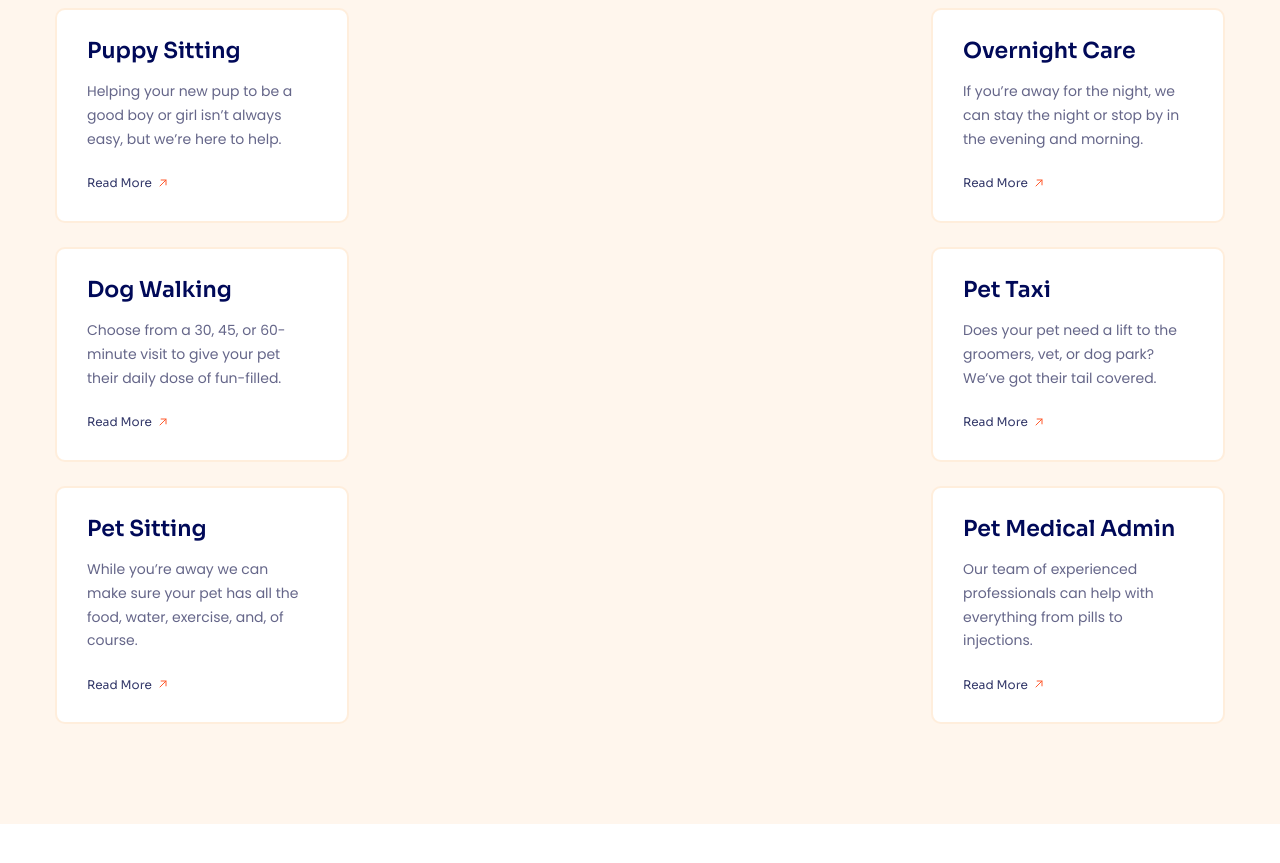
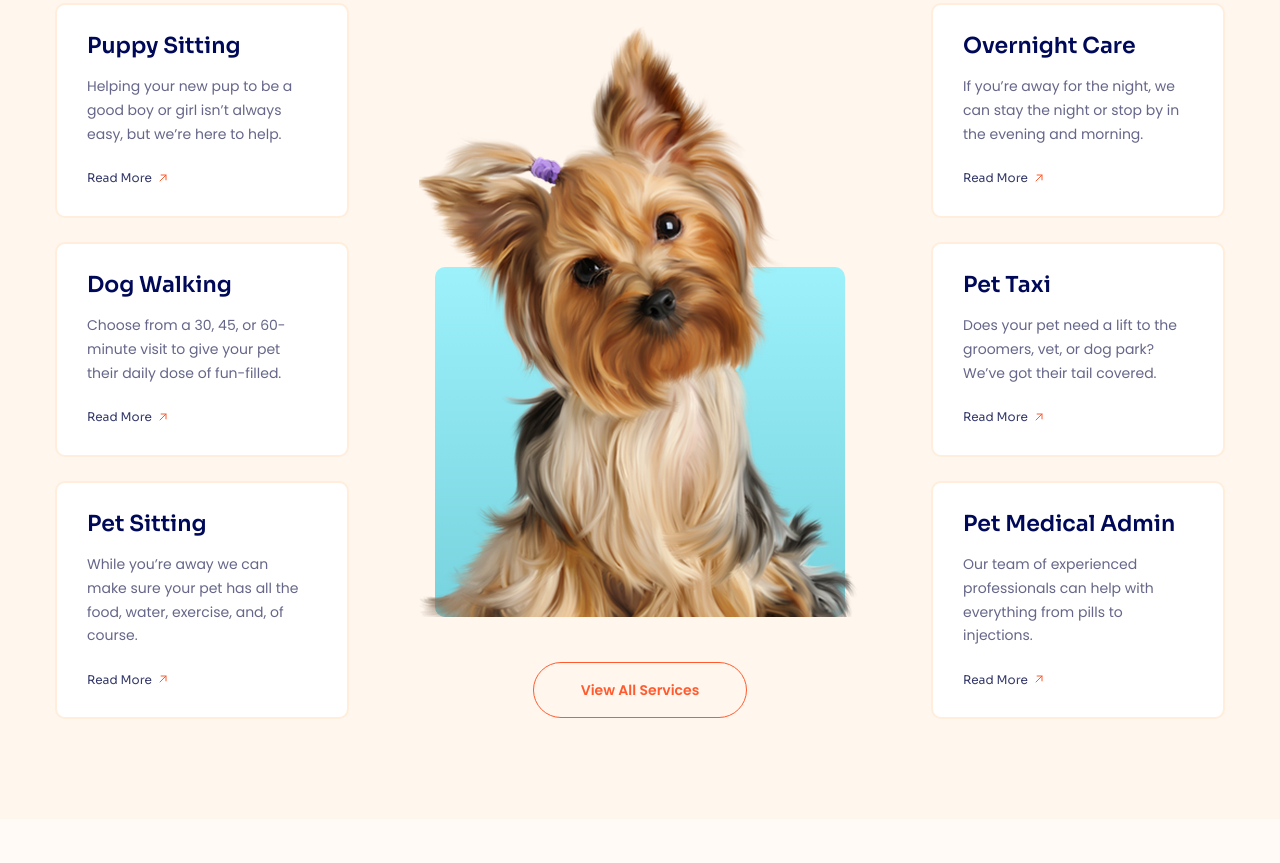
Before and after one commit to Huu-Hau/f8-htmlcss-04, a plain HTML site: page index.html in a window 1280 px wide. Shown: the part 2556-3419 px from the top of the page. Drawn offline with Linux system fonts and the light colour scheme.

Commit message:
Làm phần service #2

```diff
--- a/assets/css/styles.css
+++ b/assets/css/styles.css
@@ -12,6 +12,7 @@ html {
 body {
   font-size: 1.6rem;
   font-family: "Poppins", sans-serif;
+  background: #fffaf5;
 }
 
 h1,
@@ -600,7 +601,8 @@ a {
 .service__body {
   display: grid;
   grid-template-columns: auto 1fr auto;
-  margin-top: 70px;
+  margin-top: 65px;
+  column-gap: 70px;
 }
 
 .service-item {
@@ -651,3 +653,39 @@ a {
   content: url(../icons/arrow-up-right.svg);
   margin: 1px 0 0 5px;
 }
+
+.service__media {
+  position: relative;
+  margin-top: 18px;
+}
+
+.service__media::after {
+  position: absolute;
+  content: "";
+  left: 16px;
+  right: 16px;
+  bottom: 0;
+  height: 350px;
+  flex-shrink: 0;
+  border-radius: 10px;
+  background: linear-gradient(180deg, #9df1fb 0%, #73d0db 108.14%);
+}
+
+.service__img {
+  position: relative;
+  width: 100%;
+  display: block;
+  z-index: 1;
+}
+
+.service__cta-wrap {
+  display: flex;
+  justify-content: center;
+  margin-top: 45px;
+}
+
+.service__cta {
+  min-width: 214px;
+  color: #ff5b2e;
+  border-color: currentColor;
+}
--- a/index.html
+++ b/index.html
@@ -443,7 +443,18 @@
                 <a href="#!" class="service-item__more">Read More</a>
               </article>
             </div>
-            <div class="service__column"></div>
+            <div class="service__column">
+              <figure class="service__media">
+                <img
+                  src="./assets/img/service-01.png"
+                  alt=""
+                  class="service__img"
+                />
+              </figure>
+              <div class="service__cta-wrap">
+                <a href="#!" class="btn service__cta">View All Services</a>
+              </div>
+            </div>
             <div class="service__column">
               <!-- Service item 4 -->
               <article class="service-item">
```
Also changed, not shown: assets/img/service-01.png (added).
